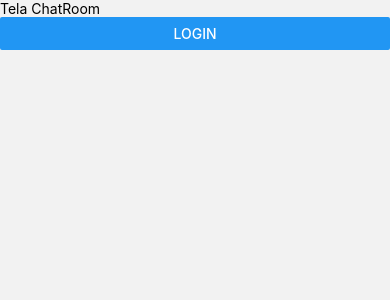
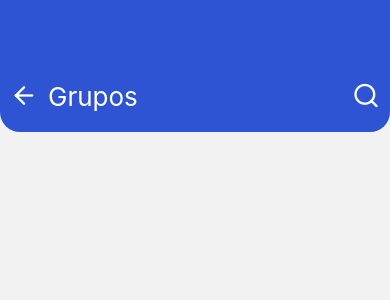
Before and after one commit to GuidoStocco/DevGrupo, a React Native app: screen /ChatRoom in a window 390 px wide. Shown: the top 300 px of the page. Built offline with nearby package versions, Linux system fonts and the light colour scheme.

Commit message:
criando tela chatroom

```diff
--- a/src/pages/ChatRoom/index.js
+++ b/src/pages/ChatRoom/index.js
@@ -1,15 +1,68 @@
 import React from 'react';
-import {Text, View, Button } from 'react-native';
+import {Text, View, Button, SafeAreaView, FlatList, TouchableOpacity } from 'react-native';
 import { useNavigation } from '@react-navigation/native';
-
+import { Feather } from '@expo/vector-icons';
+import auth from "@react-native-firebase/auth";
 
 export default function ChatRoom() {
   const navigation = useNavigation();
 
+  const handleSignOut = () => {
+    auth()
+    .signOut()
+    .then(() => {
+      navigation.navigate("SignIn")
+    })
+    .catch(() => {
+      console.error("Sign out failed");
+    })
+  }
+
+
   return (
-    <View>
-      <Text>Tela ChatRoom</Text>
-      <Button title='login' onPress={() => navigation.navigate('SignIn')}/>
-    </View>
+    <SafeAreaView style={styles.container}>
+      <View style={styles.headerRoom}>
+        <View style={styles.headerArrow}>
+          <TouchableOpacity onPress={handleSignOut}>
+            <Feather name="arrow-left" size={28} color="#fff"/>
+          </TouchableOpacity>
+
+          <Text style={styles.headerTitle}>Grupos</Text>
+        </View>
+
+        <TouchableOpacity style={styles.headerSearch}>
+          <Feather name="search" size={28} color="#fff" />
+        </TouchableOpacity>
+
+      </View>
+    </SafeAreaView>
   );
 }
+
+
+
+const styles = {
+  container: {
+    flex: 1,
+  },
+  headerRoom:{
+    flexDirection: 'row',
+    justifyContent: 'space-between',
+    alignItems: 'center',
+    paddingTop: 80,
+    paddingBottom: 20,
+    backgroundColor: '#2e54d4',
+    paddingHorizontal: 10,
+    borderBottomLeftRadius:20,
+    borderBottomRightRadius:20,
+  },
+  headerArrow: {
+    flexDirection: 'row',
+    alignItems: 'center',
+  },
+  headerTitle: {
+    color: '#fff',
+    fontSize: 26,
+    marginLeft: 10,
+  },
+};
```
